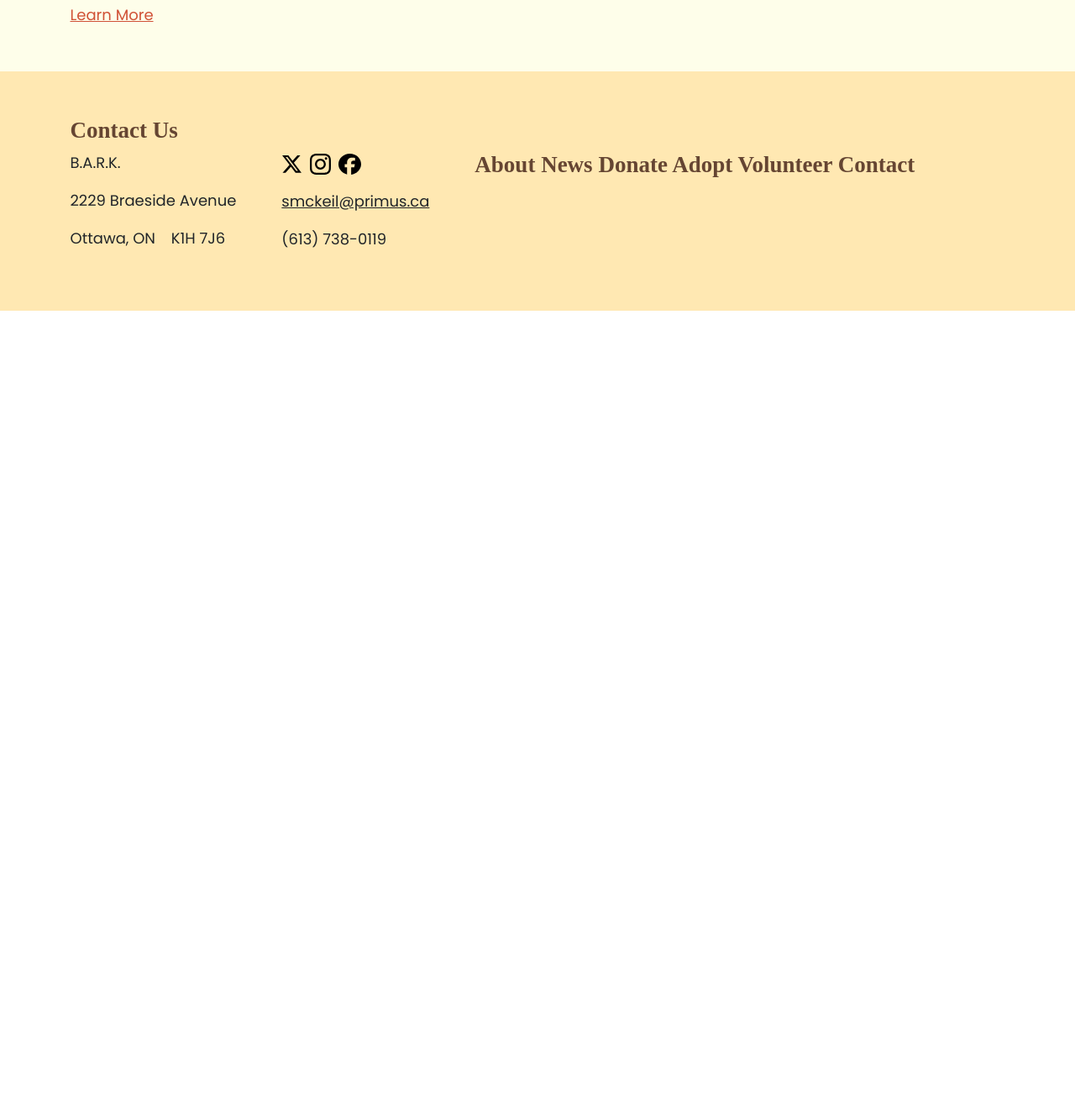
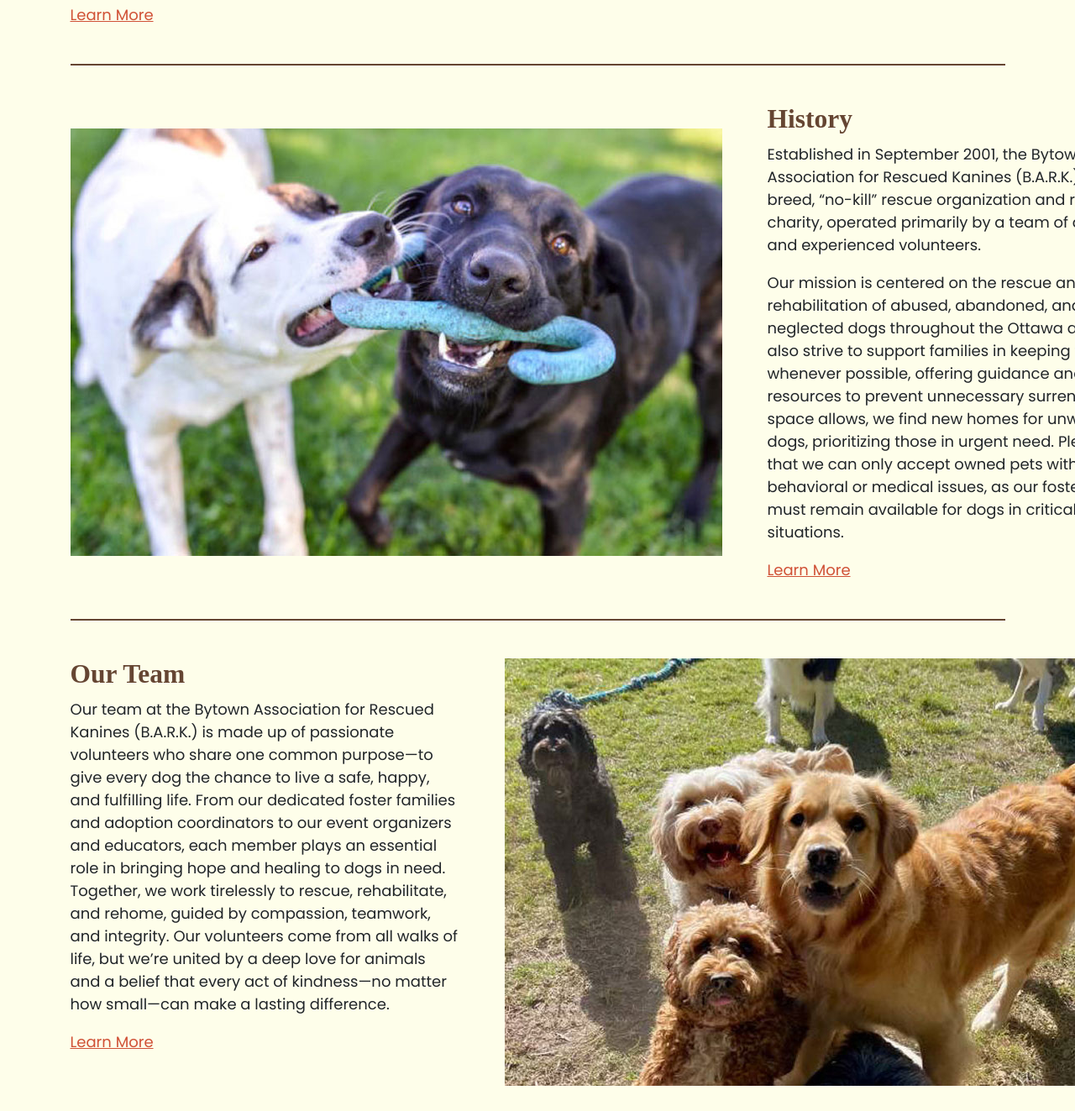
Before and after one commit to AMcD-121/dsn1713_final, a website: page about.html in a window 1280 px wide. Shown: the part 1320-2643 px from the top of the page at 84% size. Before the commit the page ends 1690 px from the top, so only its background shows below. Drawn offline with nearby package versions, Linux system fonts and the light colour scheme; a web font is replaced by a local one.

Commit message:
Finishes most of the website
Just needs some final adjusting

```diff
--- a/about.html
+++ b/about.html
@@ -43,13 +43,32 @@
         </section>
         <section class="bg-light">
             <div class="container py-5">
-                <div class="d-flex flex-column flex-lg-row gap-5">
+                <div class="d-flex flex-column flex-lg-row gap-lg-5 gap-3 pb-4">
                     <div class="col-lg-5">
                         <h3> Who Are We? </h3>
                         <p> We are a compassionate community of animal advocates, rescuers, and volunteers devoted to changing the lives of dogs in need. At B.A.R.K, our journey began with a simple belief—that every dog, no matter their past, deserves a safe place to heal and a family to love them unconditionally. Over the years, that belief has grown into a movement fueled by dedication, empathy, and hope. We work tirelessly to rescue dogs from shelters, abandonment, and neglect, ensuring they receive proper medical care, emotional support, and the chance to rediscover trust. Our team, made up of foster families, adopters, and volunteers, pours their hearts into creating meaningful connections between people and pets. Together, we strive not only to find loving homes but also to build a world where every tail can wag freely and every heart can know the joy of companionship. </p>
                         <a href="#" class="text-secondary"> Learn More </a>
                     </div>
                     <img src="images/about_who.jpg" alt="Dog playing with a toy" class="object-fit-scale"> <!--Breaks the edge of the container? -->
+                </div>
+                <hr class="border-primary border-2 opacity-100">
+                <div class="d-flex flex-column flex-lg-row gap-lg-5 gap-3 py-4">
+                    <div class="col-lg-5 order-lg-2">
+                        <h3> History </h3>
+                        <p>  Established in September 2001, the Bytown Association for Rescued Kanines (B.A.R.K.) is an all-breed, “no-kill” rescue organization and registered charity, operated primarily by a team of dedicated and experienced volunteers. </p>
+                        <p> Our mission is centered on the rescue and rehabilitation of abused, abandoned, and neglected dogs throughout the Ottawa area. We also strive to support families in keeping their pets whenever possible, offering guidance and resources to prevent unnecessary surrender. When space allows, we find new homes for unwanted dogs, prioritizing those in urgent need. Please note that we can only accept owned pets without behavioral or medical issues, as our foster homes must remain available for dogs in critical situations. </p>
+                        <a href="#" class="text-secondary"> Learn More </a>
+                    </div>
+                    <img src="images/about_history.jpg" alt="Happy group of dogs looking at camera" class="object-fit-scale order-lg-1"> <!--Breaks the edge of the container? -->
+                </div>
+                <hr class="border-primary border-2 opacity-100">
+                <div class="d-flex flex-column flex-lg-row gap-lg-5 gap-3 py-4">
+                    <div class="col-lg-5">
+                        <h3> Our Team </h3>
+                        <p> Our team at the Bytown Association for Rescued Kanines (B.A.R.K.) is made up of passionate volunteers who share one common purpose—to give every dog the chance to live a safe, happy, and fulfilling life. From our dedicated foster families and adoption coordinators to our event organizers and educators, each member plays an essential role in bringing hope and healing to dogs in need. Together, we work tirelessly to rescue, rehabilitate, and rehome, guided by compassion, teamwork, and integrity. Our volunteers come from all walks of life, but we’re united by a deep love for animals and a belief that every act of kindness—no matter how small—can make a lasting difference. </p>
+                        <a href="#" class="text-secondary"> Learn More </a>
+                    </div>
+                    <img src="images/about_team.jpg" alt="Dog playing with a toy" class="object-fit-scale"> <!--Breaks the edge of the container? -->
                 </div>
             </div>
         </section>
```
Also changed, not shown: adopt.html (+6 -6 lines), home.html (+1 -1 lines).
